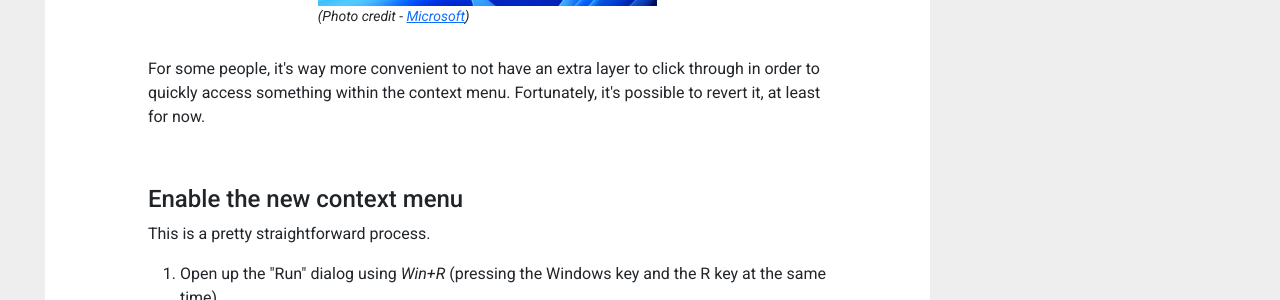
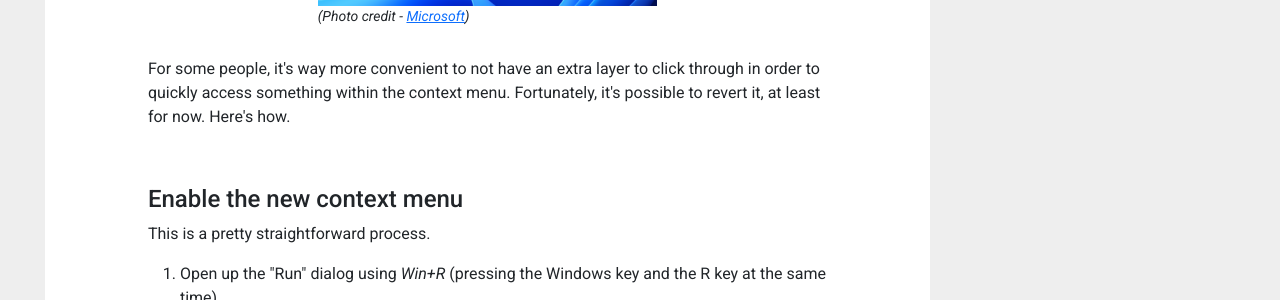
Before and after one commit to TechKeep/TechKeep.github.io, a Jekyll site: the page built from _posts/2022-04-23-how-to-disable-the-new-context-menu-in-windows-11.markdown, in a window 1280 px wide. Shown: the part 796-1096 px from the top of the page. Built offline with Jekyll 4.4.1, drawn with Linux system fonts in a browser that asks for light colours; nearby versions of some CDN libraries.

Commit message:
meta name override test

```diff
--- a/_posts/2022-04-23-how-to-disable-the-new-context-menu-in-windows-11.markdown
+++ b/_posts/2022-04-23-how-to-disable-the-new-context-menu-in-windows-11.markdown
@@ -12,9 +12,11 @@
 photocredit: <em>(Photo credit - <a href="https://microsoft.com" target="_blank">Microsoft</a>)</em>
 ---
 
+<meta name="description" content="For some people, it's way more convenient to not have an extra layer to click through in order to quickly access something within the context menu. Fortunately, it's possible to revert it, at least for now. Here's how.">
+
 {% include post-image.html %}
 
-<p>For some people, it's way more convenient to not have an extra layer to click through in order to quickly access something within the context menu. Fortunately, it's possible to revert it, at least for now.</p>
+<p>For some people, it's way more convenient to not have an extra layer to click through in order to quickly access something within the context menu. Fortunately, it's possible to revert it, at least for now. Here's how.</p>
 
 &nbsp;
 
```
